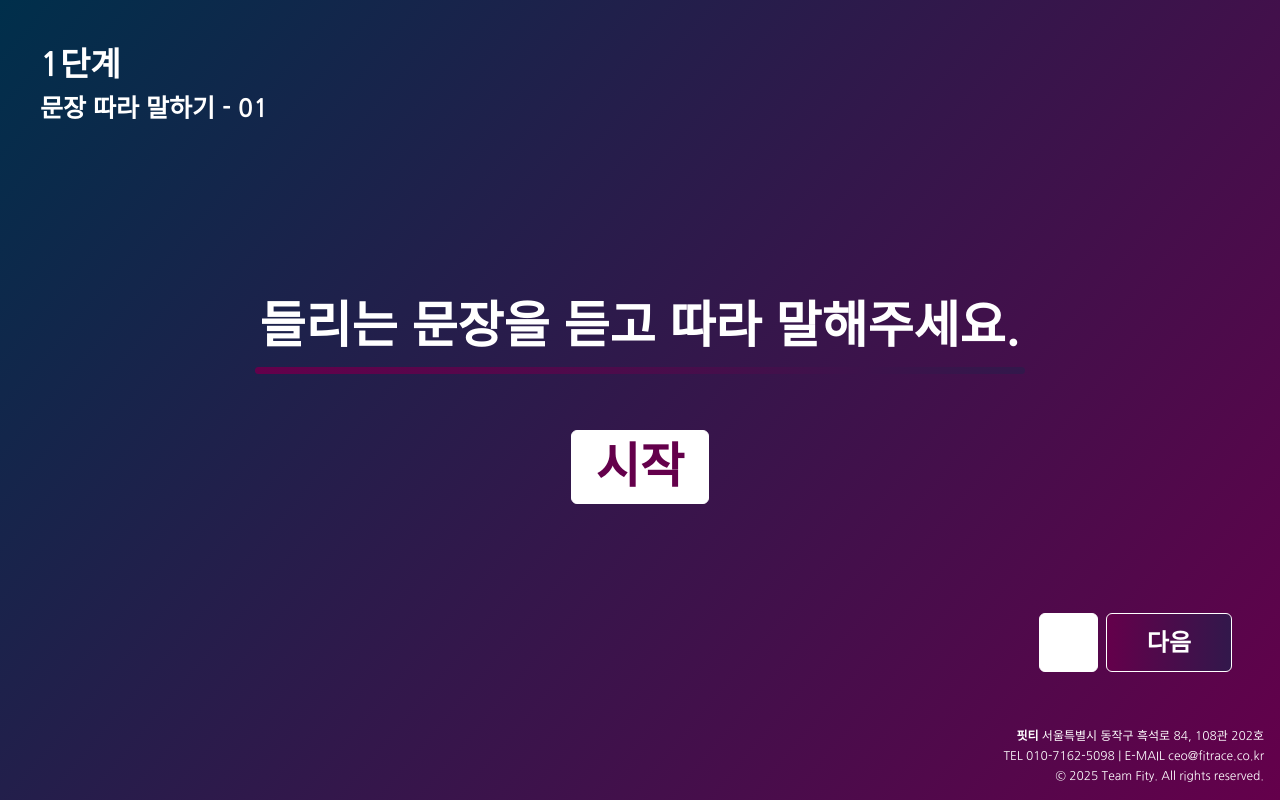
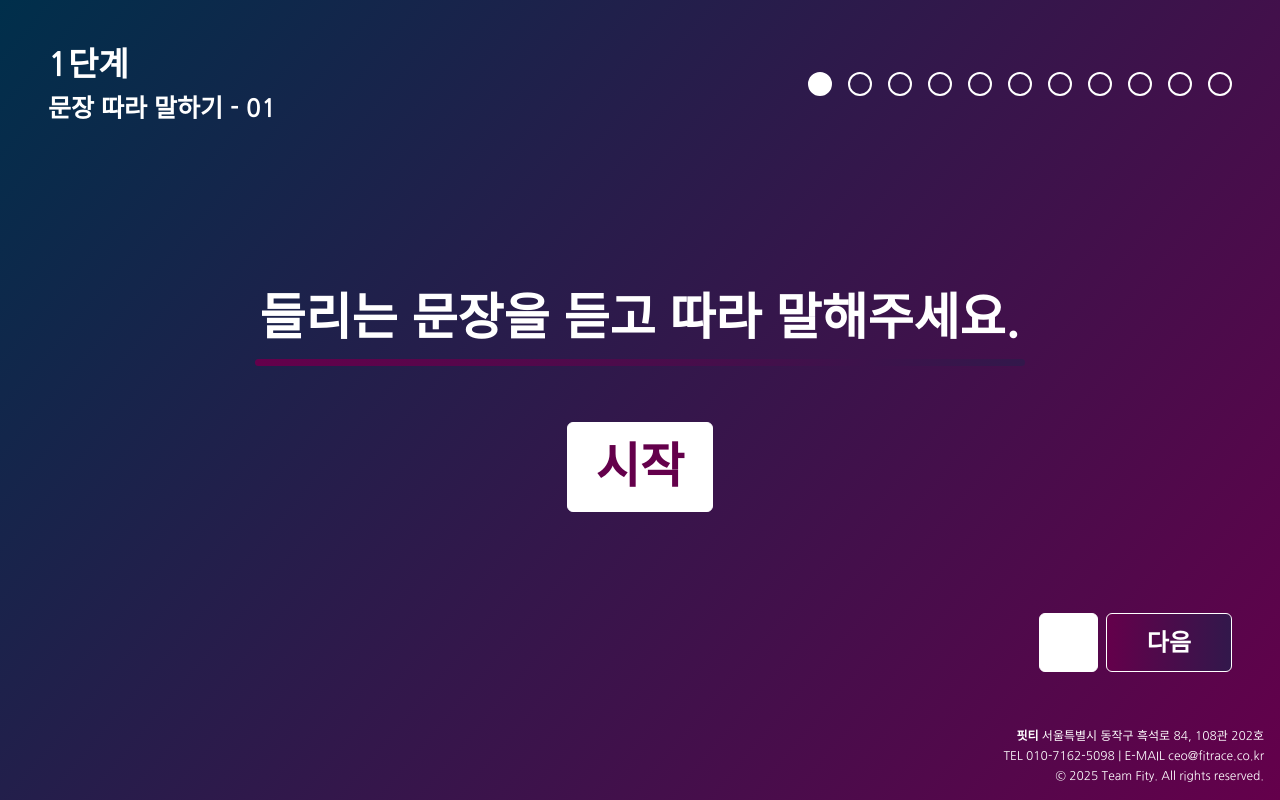
Before and after one commit to selfishAltruism/AI_Voice_Dementia_Guardian_FE, a Next.js app: page /inference/1 in a window 1280 px wide. Built offline with nearby package versions, Linux system fonts and the light colour scheme.

Commit message:
feat: apply step ui (#1)

```diff
--- a/src/app/inference/[step]/page.tsx
+++ b/src/app/inference/[step]/page.tsx
@@ -1,7 +1,6 @@
 "use client";
 
 import { Recorder, AudioPlayer } from "@/entities/inference";
-import { Button } from "@/entities/layout";
 import { useRef, useState } from "react";
 
 const Inference = ({
@@ -13,8 +12,6 @@ const Inference = ({
 }) => {
   const [playing, setPlaying] = useState(false);
   const isReplay = useRef(false);
-
-  console.log(step);
 
   return (
     <>
--- a/src/entities/layout/ui/Button.tsx
+++ b/src/entities/layout/ui/Button.tsx
@@ -12,7 +12,7 @@ export const Button = ({
   return (
     <button
       onClick={onClick}
-      className={`flex items-center justify-center rounded-md border border-white bg-white bg-gradient-to-r px-6 py-3 text-5xl font-bold text-sub ${className}`}
+      className={`flex items-center justify-center rounded-md border border-white bg-white bg-gradient-to-r px-7 py-5 text-5xl font-bold text-sub ${className}`}
     >
       {children}
     </button>
--- a/src/entities/layout/ui/InferenceHeader.tsx
+++ b/src/entities/layout/ui/InferenceHeader.tsx
@@ -2,11 +2,31 @@ import { inferenceHeaderTitle } from "@/shared";
 
 export const InferenceHeader = ({ step }: { step: number }) => {
   return (
-    <header className="fixed top-0 w-full px-10 py-10">
+    <header className="fixed top-0 flex w-full items-center justify-between px-12 py-10">
       <div>
         <h2>{inferenceHeaderTitle[step][0]}</h2>
         <h3>{inferenceHeaderTitle[step][1]}</h3>
       </div>
+      <ProgressCircles step={step} />
     </header>
   );
 };
+
+interface ProgressCirclesProps {
+  step: number;
+}
+
+const ProgressCircles: React.FC<ProgressCirclesProps> = ({ step }) => {
+  return (
+    <div className="flex gap-4">
+      {[...Array(11)].map((_, index) => (
+        <div
+          key={index}
+          className={`border-gray-400 h-6 w-6 rounded-full border-2 ${
+            index < step ? "bg-white" : ""
+          }`}
+        />
+      ))}
+    </div>
+  );
+};
```
